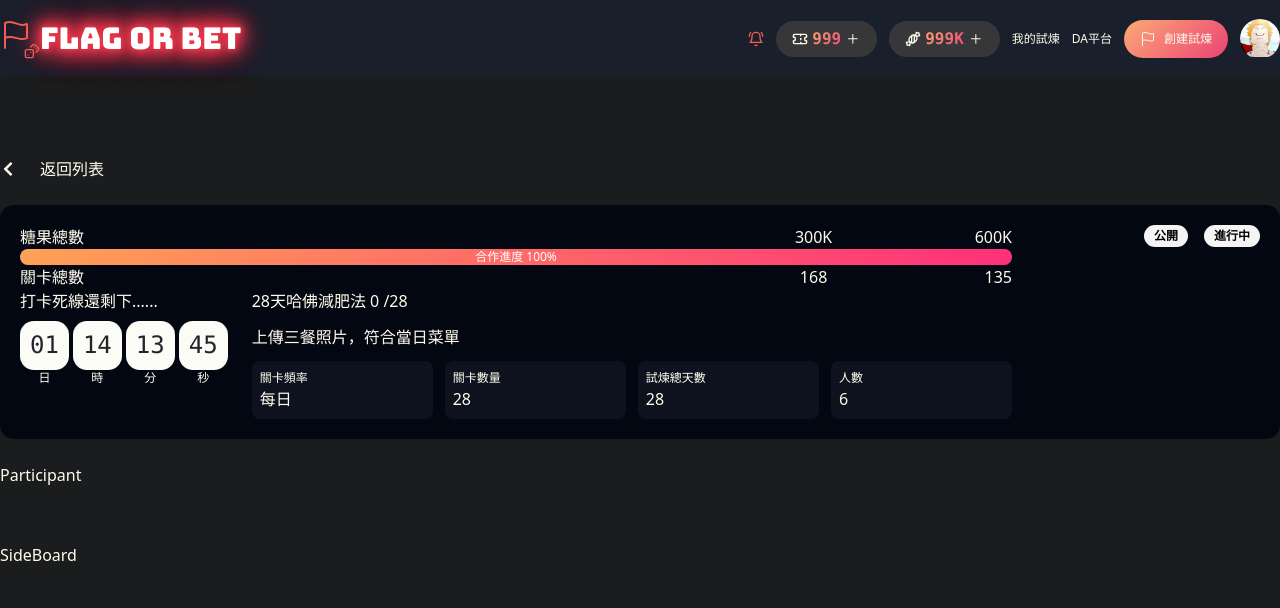
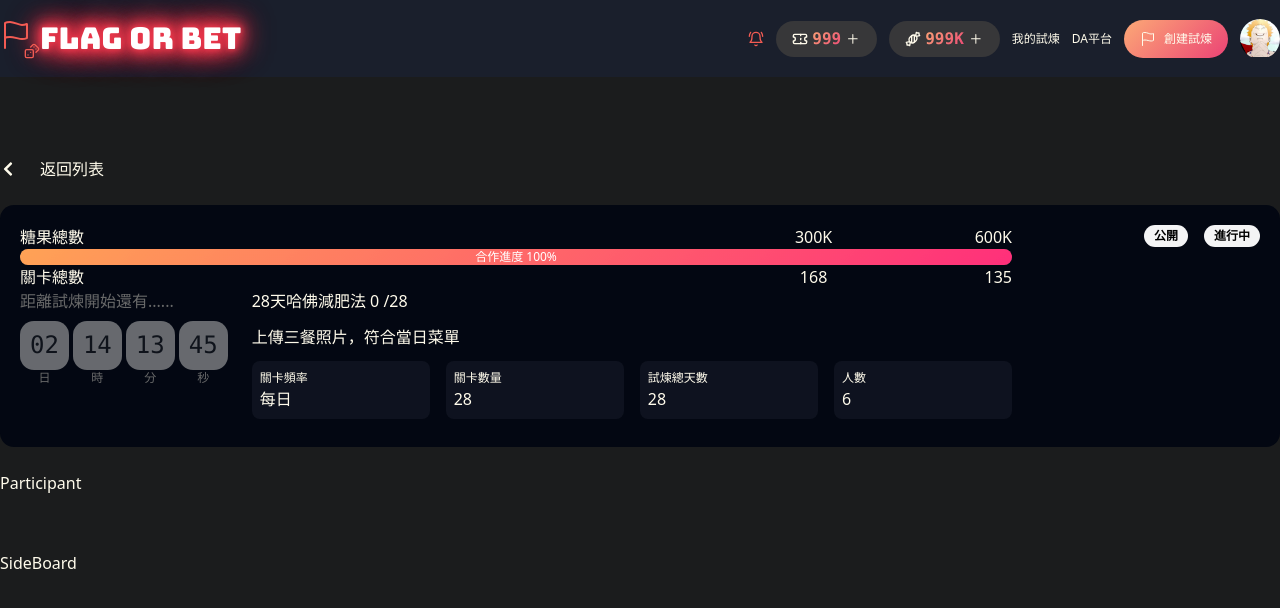
Before and after one commit to TooruTW/GoBetGoal, a React (Vite) app: page /trials/trial-detail/1 in a window 1280 px wide. Shown: the top 608 px of the page. Built offline with nearby package versions, Linux system fonts and the light colour scheme.

Commit message:
feature-add-trial_detail_RWD

```diff
--- a/src/components/TrialDetail/DetailBoard/TrialInfo/TrialContent/TextContent.tsx
+++ b/src/components/TrialDetail/DetailBoard/TrialInfo/TrialContent/TextContent.tsx
@@ -16,20 +16,20 @@ export default function TextContent(props: acceptProps) {
     <div className="w-full flex flex-col gap-3">
       <p className="text-p">{title}</p>
       <p>{content}</p>
-      <ul className="flex  gap-3 justify-between">
-        <li className="p-2 bg-bg-secondary/50 rounded-md w-full">
+      <ul className="columns-4">
+        <li className="p-2 bg-bg-secondary/50 rounded-md w-full mb-2">
           <p className="text-label">關卡頻率</p>
           <p>{trailInfo.frequency}</p>
         </li>
-        <li className="p-2 bg-bg-secondary/50 rounded-md w-full">
+        <li className="p-2 bg-bg-secondary/50 rounded-md w-full mb-2">
           <p className="text-label">關卡數量</p>
           <p>{trailInfo.stageNum}</p>
         </li>
-        <li className="p-2 bg-bg-secondary/50 rounded-md w-full">
+        <li className="p-2 bg-bg-secondary/50 rounded-md w-full mb-2">
           <p className="text-label">試煉總天數</p>
           <p>{trailInfo.duration}</p>
         </li>
-        <li className="p-2 bg-bg-secondary/50 rounded-md w-full">
+        <li className="p-2 bg-bg-secondary/50 rounded-md w-full mb-2">
           <p className="text-label">人數</p>
           <p>{trailInfo.people}</p>
         </li>
--- a/src/components/TrialDetail/DetailBoard/TrialInfo/TrialContent/index.tsx
+++ b/src/components/TrialDetail/DetailBoard/TrialInfo/TrialContent/index.tsx
@@ -17,8 +17,8 @@ export default function TrailContent(props: acceptProps) {
   const { deadLine, start } = props;
   const [target, setTarget] = useState(start);
   const [countDownState, setCountDownState] =
-    useState("距離試煉開始還有......");
-  const isTrialOverRef = useRef(false);
+    useState("判斷中......");
+  const isTrialInProgressRef = useRef(false);
 
   useEffect(() => {
     const timer = setInterval(() => {
@@ -26,20 +26,26 @@ export default function TrailContent(props: acceptProps) {
       if (now >= start.getTime() && now <= deadLine.getTime()) {
         setTarget(deadLine);
         setCountDownState("打卡死線還剩下......");
+        isTrialInProgressRef.current = true;
+
       } else if (now >= deadLine.getTime()) {
         setCountDownState("關卡結束");
-        isTrialOverRef.current = true;
+        isTrialInProgressRef.current = false;
+      } else if( now <= start.getTime() ){
+        setCountDownState("距離試煉開始還有......")
+        isTrialInProgressRef.current = false;
+
       }
     }, 1000);
     return () => clearInterval(timer);
   }, [start, deadLine]);
 
   return (
-    <div className="flex gap-6">
+    <div className="flex gap-6 max-lg:flex-col-reverse max-lg:items-center">
       {/* left */}
       <div
-        className={`flex flex-col gap-2 opacity-40 ${
-          !isTrialOverRef.current && "opacity-100"
+        className={`flex flex-col gap-2 ${
+          isTrialInProgressRef.current? "":" opacity-40 max-lg:hidden"
         }`}
       >
         <p>{countDownState}</p>
--- a/src/components/TrialDetail/DetailBoard/TrialInfo/index.tsx
+++ b/src/components/TrialDetail/DetailBoard/TrialInfo/index.tsx
@@ -3,9 +3,9 @@ import TrialContent from "./TrialContent";
 
 export default function TrialInfo() {
   return (
-    <div className="bg-card-bg rounded-xl p-5 flex justify-between">
+    <div className="bg-card-bg rounded-xl p-5 flex justify-between gap-4 max-lg:flex-col-reverse ">
       {/* left */}
-      <div className="w-full max-w-8/10">
+      <div className="flex flex-col w-full max-w-8/10 max-lg:max-w-none max-lg:flex-col-reverse ">
         <ProgressBar
           candyPerfect={600000}
           candyPass={300000}
@@ -13,12 +13,19 @@ export default function TrialInfo() {
           stagePass={168}
           completeRate={100}
         />
-        <TrialContent start={new Date(2025,5,20)} deadLine={new Date(2025,5,22)}/>
+        <TrialContent
+          start={new Date(2025, 5, 23)}
+          deadLine={new Date(2025, 5, 26)}
+        />
       </div>
       {/* right */}
-      <div className="flex justify-end gap-4 ">
-        <p className="text-label rounded-full bg-bg-tags font-semibold text-black w-fit h-fit py-0.5 px-2.5">公開</p>
-        <p className="text-label rounded-full bg-bg-tags font-semibold text-black w-fit h-fit py-0.5 px-2.5">進行中</p>
+      <div className="flex justify-end gap-4 max-lg:justify-start">
+        <p className="text-label rounded-full bg-bg-tags font-semibold text-black w-fit h-fit py-0.5 px-2.5">
+          公開
+        </p>
+        <p className="text-label rounded-full bg-bg-tags font-semibold text-black w-fit h-fit py-0.5 px-2.5">
+          進行中
+        </p>
       </div>
     </div>
   );
```
